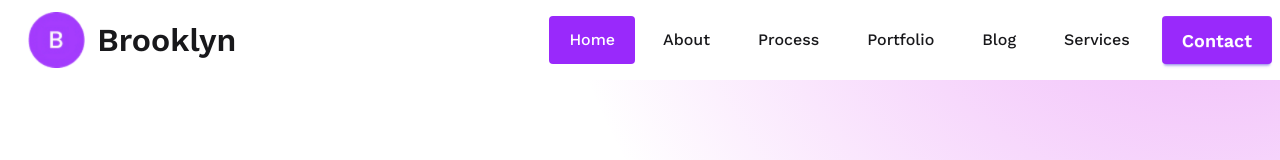
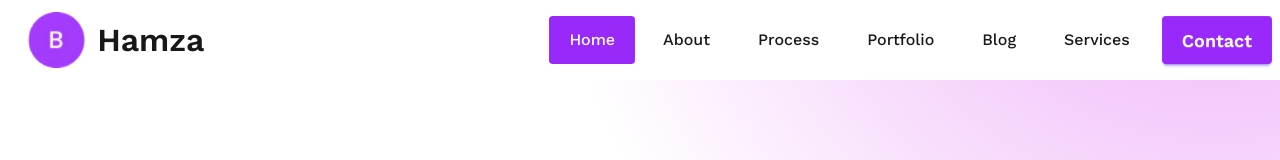
Before and after one commit to itxhaseeb/hamza-portfolio, a React (Vite) app: page / in a window 1280 px wide. Shown: the top 160 px of the page. Built offline with nearby package versions, Linux system fonts and the light colour scheme.

Commit message:
Fix navbar

```diff
--- a/src/components/common/navbar/NavBar.jsx
+++ b/src/components/common/navbar/NavBar.jsx
@@ -94,7 +94,7 @@ const NavBar = () => {
           >
             <img src={logo} className="h-8 sm:h-14 rounded-2xl" alt="logo" />
             <p className="text-2xl sm:text-[32px] my-auto ms-[12px] font-semibold">
-              Brooklyn
+              Hamza
             </p>
           </Link>
         </div>
```
Also changed, not shown: src/components/common/navbar/logo.jpg.
